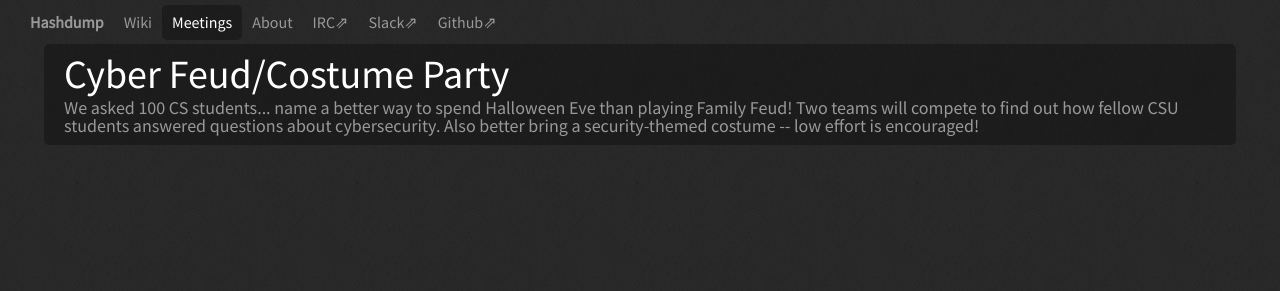
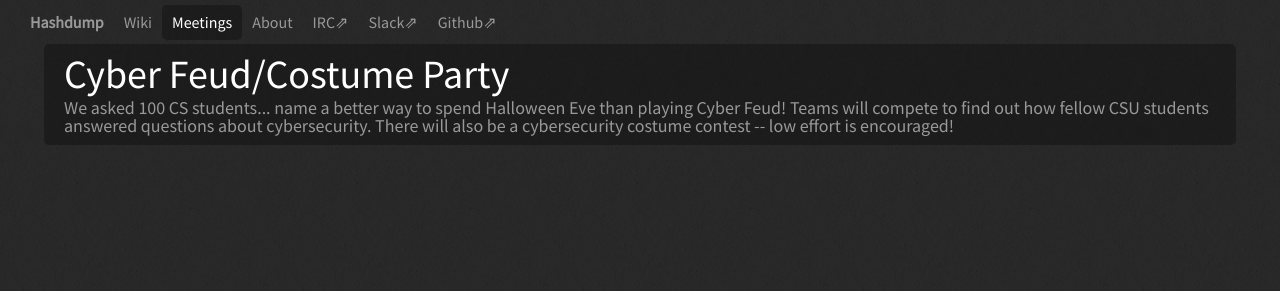
Before and after one commit to Hashdump/old-hashdump-site, a Jekyll site: the page built from _posts/2018-10-30-halloween-family-feud.md, in a window 1280 px wide. Shown: the top 291 px of the page. Built offline with Jekyll 4.4.1, drawn with Linux system fonts in a browser that asks for light colours.

Commit message:
Update 2018-10-30-halloween-family-feud.md

```diff
--- a/_posts/2018-10-30-halloween-family-feud.md
+++ b/_posts/2018-10-30-halloween-family-feud.md
@@ -1,4 +1,4 @@
 ---
 title: Cyber Feud/Costume Party
-tagline: We asked 100 CS students... name a better way to spend Halloween Eve than playing Family Feud! Two teams will compete to find out how fellow CSU students answered questions about cybersecurity. Also better bring a security-themed costume -- low effort is encouraged!
+tagline: We asked 100 CS students... name a better way to spend Halloween Eve than playing Cyber Feud! Teams will compete to find out how fellow CSU students answered questions about cybersecurity. There will also be a cybersecurity costume contest -- low effort is encouraged!
 ---
```
